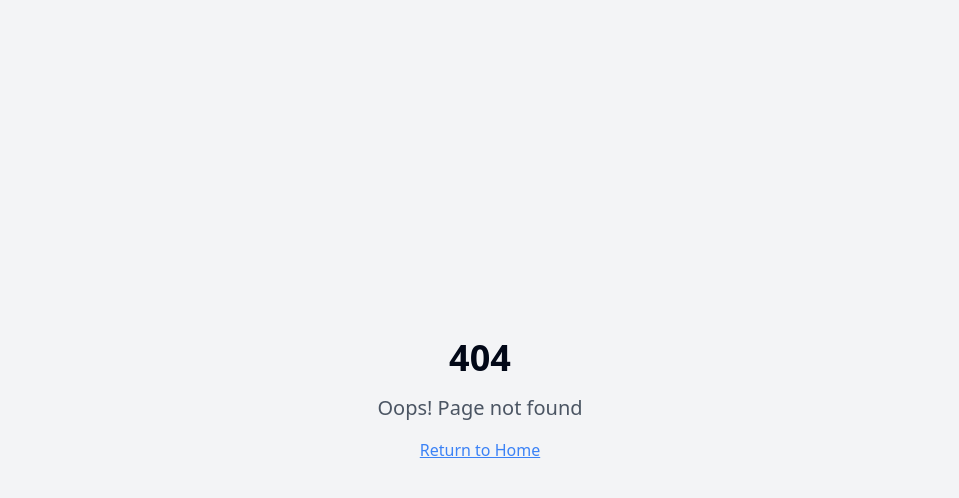
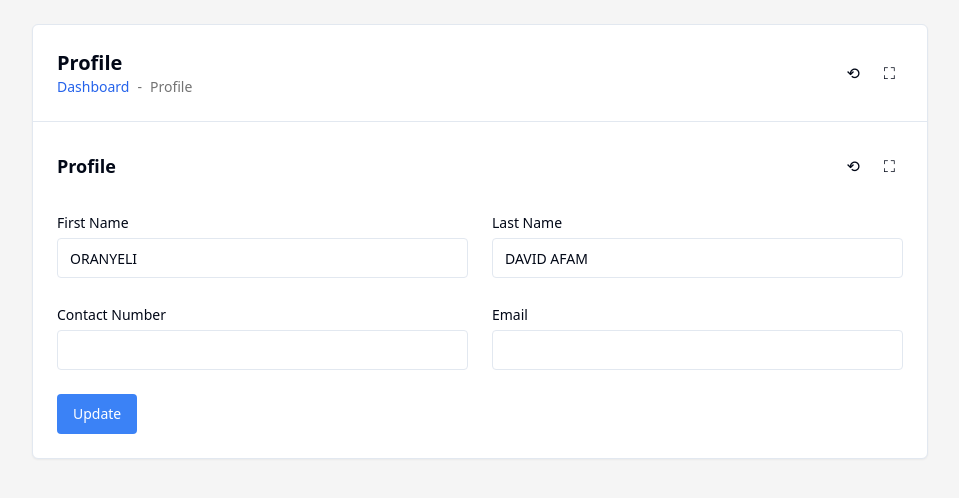
Before and after one commit to elianexchange/NLS-Bar-II-2025-2026-Backlog-Session, a React (Vite) app: page /dashboard/edit-profile in a window 1280 px wide. Before the commit this address had no page. Shown: the top 498 px of the page, without its empty margins (160-1119 px from the left). Built offline with nearby package versions, Linux system fonts and the light colour scheme.

Commit message:
Fix edit profile and passport display
Fixes 404 error on edit profile, updates welcome message, and ensures passport image displays correctly.

```diff
--- a/src/App.tsx
+++ b/src/App.tsx
@@ -4,6 +4,8 @@ import { TooltipProvider } from "@/components/ui/tooltip";
 import { QueryClient, QueryClientProvider } from "@tanstack/react-query";
 import { BrowserRouter, Routes, Route } from "react-router-dom";
 import Index from "./pages/Index";
+import { Dashboard } from "./components/Dashboard";
+import { EditProfilePage } from "./components/pages/EditProfilePage";
 import NotFound from "./pages/NotFound";
 
 const queryClient = new QueryClient();
@@ -16,6 +18,8 @@ const App = () => (
       <BrowserRouter>
         <Routes>
           <Route path="/" element={<Index />} />
+          <Route path="/dashboard/edit-profile" element={<EditProfilePage />} />
+          <Route path="/dashboard/*" element={<Dashboard />} />
           {/* ADD ALL CUSTOM ROUTES ABOVE THE CATCH-ALL "*" ROUTE */}
           <Route path="*" element={<NotFound />} />
         </Routes>
--- a/src/components/pages/DashboardPage.tsx
+++ b/src/components/pages/DashboardPage.tsx
@@ -5,7 +5,7 @@ export function DashboardPage() {
         {/* Welcome Message */}
         <div className="mb-8">
           <h2 className="text-2xl font-semibold text-dashboard-text-primary mb-6">
-            <span className="text-red-500">Welcome Back :</span> Godswill
+            <span className="text-red-500">Welcome Back :</span> David
           </h2>
 
           {/* Application Status */}
--- a/src/components/pages/EditProfilePage.tsx
+++ b/src/components/pages/EditProfilePage.tsx
@@ -7,8 +7,8 @@ import { toast } from "sonner";
 
 export function EditProfilePage() {
   const [formData, setFormData] = useState({
-    firstName: "DAVID",
-    lastName: "ORANYELI",
+    firstName: "ORANYELI",
+    lastName: "DAVID AFAM",
     contactNumber: "",
     email: ""
   });
@@ -25,7 +25,8 @@ export function EditProfilePage() {
   };
 
   return (
-    <div className="flex-1 bg-dashboard-main p-6">
+    <div className="min-h-screen bg-dashboard-main">
+      <div className="flex-1 bg-dashboard-main p-6">
       <Card className="bg-dashboard-content shadow-sm max-w-4xl mx-auto">
         <CardHeader className="border-b">
           <div className="flex justify-between items-center">
@@ -105,6 +106,7 @@ export function EditProfilePage() {
           </div>
         </CardContent>
       </Card>
+      </div>
     </div>
   );
 }
--- a/src/pages/Index.tsx
+++ b/src/pages/Index.tsx
@@ -1,12 +1,15 @@
 import { useState } from "react";
+import { useNavigate } from "react-router-dom";
 import { Dashboard } from "@/components/Dashboard";
 import { LoginPage } from "@/components/pages/LoginPage";
 
 const Index = () => {
   const [isAuthenticated, setIsAuthenticated] = useState(false);
+  const navigate = useNavigate();
 
   const handleLogin = () => {
     setIsAuthenticated(true);
+    navigate("/dashboard");
   };
 
   return isAuthenticated ? <Dashboard /> : <LoginPage onLogin={handleLogin} />;
```
Also changed, not shown: src/assets/applicant-passport.jpg.
